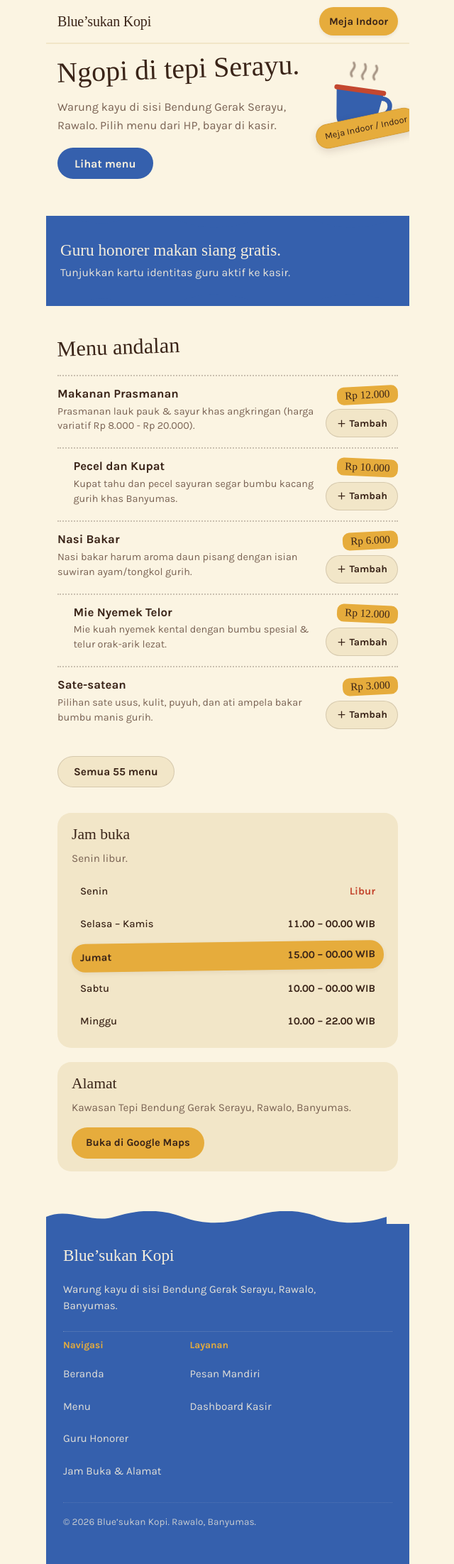
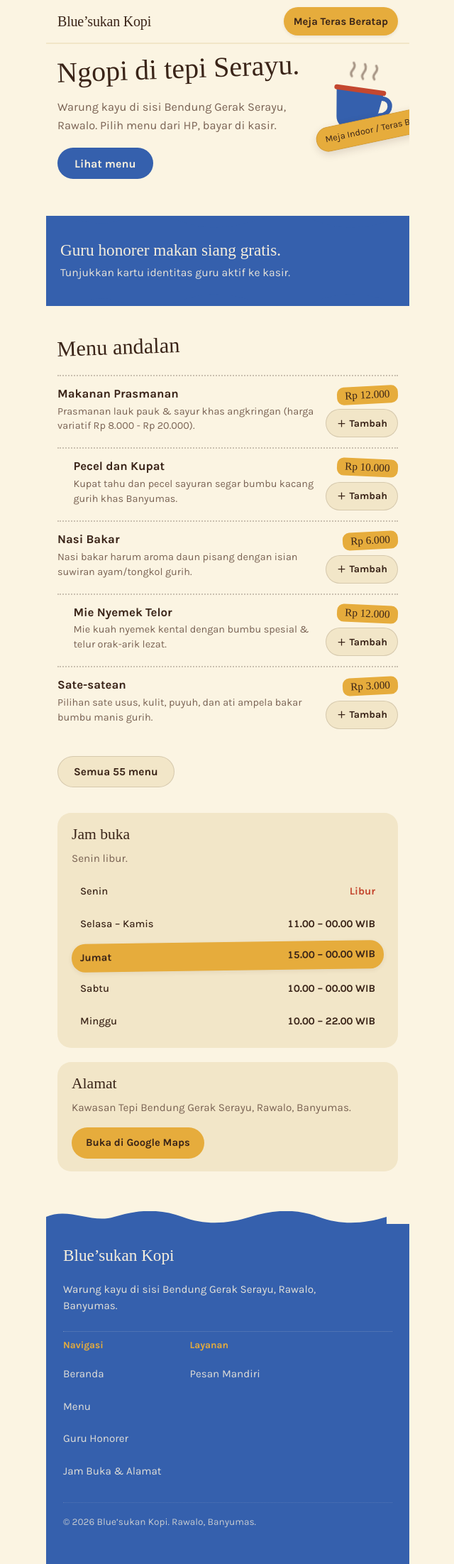
Before and after one commit to FlashDIvine/Cafe-BlueSukan, a React (Vite) app in the folder client/: page / in a window 1280 px wide. Shown: the whole page at 71% size, without its empty margins (319-959 px from the left). Built offline with nearby package versions, Linux system fonts and the light colour scheme; no server answers; a web font is replaced by a local one.

Commit message:
style(antislop): update footer links and seating area display label

```diff
--- a/client/src/components/Footer.jsx
+++ b/client/src/components/Footer.jsx
@@ -64,13 +64,6 @@ export const Footer = memo(({ onGoToMenu, onGoToCashier, onScrollToSection }) =>
                   </button>
                 </li>
               )}
-              {onGoToCashier && (
-                <li>
-                  <button type="button" onClick={onGoToCashier}>
-                    Dashboard Kasir
-                  </button>
-                </li>
-              )}
             </ul>
           </div>
         </nav>
--- a/client/src/utils/formatters.js
+++ b/client/src/utils/formatters.js
@@ -6,7 +6,7 @@
  * Standard 3 Seating Areas for BlueSukan Cafe (Model A)
  */
 export const SEATING_AREAS = [
-  { id: 'indoor', name: 'Indoor', label: 'Indoor', desc: 'Teras Beratap' },
+  { id: 'indoor', name: 'Indoor', label: 'Teras Beratap', desc: 'Teras Beratap' },
   { id: 'outdoor', name: 'Outdoor', label: 'Outdoor', desc: 'Area Terbuka' },
   { id: 'lt2', name: 'Lt 2', label: 'Lt 2', desc: 'Lantai Atas' },
 ];
@@ -54,7 +54,8 @@ export function getTableFromUrl(fallback = 'Indoor') {
  * @returns {string}
  */
 export function formatLocationDisplay(val) {
-  if (!val) return 'Indoor';
+  if (!val) return 'Teras Beratap';
+  if (typeof val === 'string' && val.toLowerCase() === 'indoor') return 'Teras Beratap';
   if (/^\d+$/.test(val)) return `Meja ${val}`;
   return val;
 }
```
